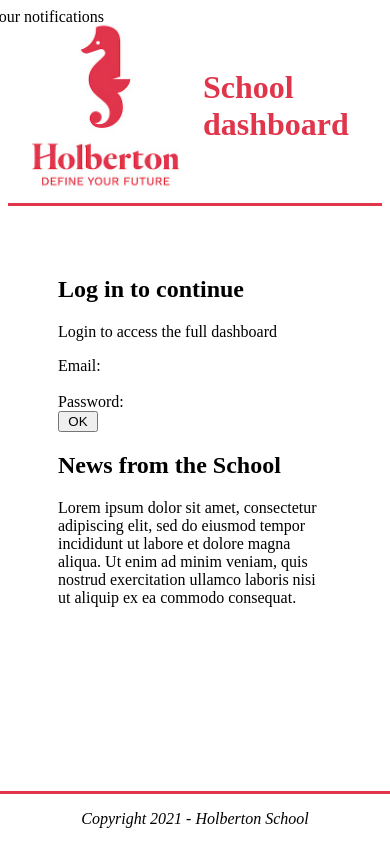
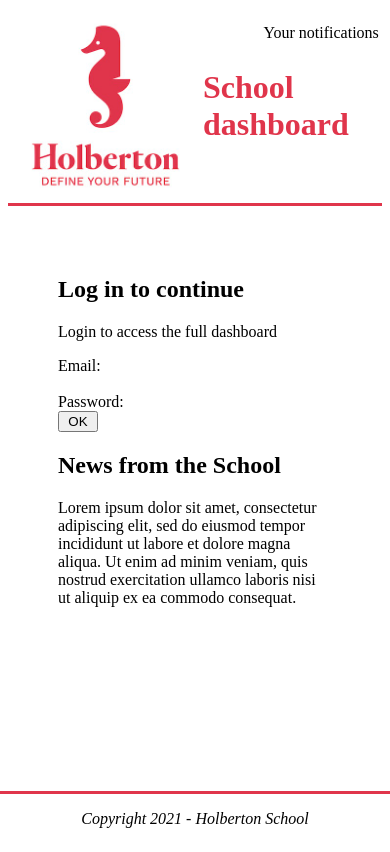
Before and after one commit to zulsb/holbertonschool-web_react, a React app in the folder 0x05-React_inline_styling/task_3/dashboard/: page / in a window 390 px wide. Built offline with nearby package versions, Linux system fonts and the light colour scheme; the HTML template or start-up script is replaced by a standard one.

Commit message:
Responsive desing - Notifications

```diff
--- a/0x05-React_inline_styling/task_3/dashboard/src/Notifications/Notifications.js
+++ b/0x05-React_inline_styling/task_3/dashboard/src/Notifications/Notifications.js
@@ -26,10 +26,12 @@ class Notifications extends Component {
       height: "10px",
     };
 
+    const showHeaderNoti = css(this.props.displayDrawer ? s.HeaderOff : s.HeaderOn);
+
     return (
-      <div className={css(s.notiDiv, s.notiDivResposive)}>
+      <div className={css(s.notiDiv)}>
         <div className={css(s.menuItem)} id="menuItem">
-          Your notifications
+          <p className={showHeaderNoti}>Your notifications</p>
         </div>
         {this.props.displayDrawer ? (
           <div className={css(s.Notifications)} id="Notifications">
@@ -89,6 +91,14 @@ const s = StyleSheet.create({
   Notifications: {
     border: "1px dashed #e0354b",
     padding: "5px 25px",
+    '@media screen and (max-width: 900px)': {
+      border: 'none',
+      backgroundColor: '#ffff',
+      width: '100%',
+      height: '100%',
+      zIndex: '1'
+    }
+
   },
   menuItem: {
     marginBottom: "10px",
@@ -100,14 +110,16 @@ const s = StyleSheet.create({
     right: "0.7rem",
     flexWrap: "wrap",
     alignItems: "flex-end",
+    '@media screen and (max-width: 900px)': {
+      width: '100%',
+      height: '100%'
+    }
   },
-  notiDivResposive: {
+  HeaderOff: {
+    marginRight: '8px',
     '@media screen and (max-width: 900px)': {
-      position: 'fixed',
-      width: '100%',
-      height: '100%',
-      zIndex: '6',
-      display: 'block !important',
+      display: 'none',
+      backgroundColor: 'white'
     }
   }
 });
```
